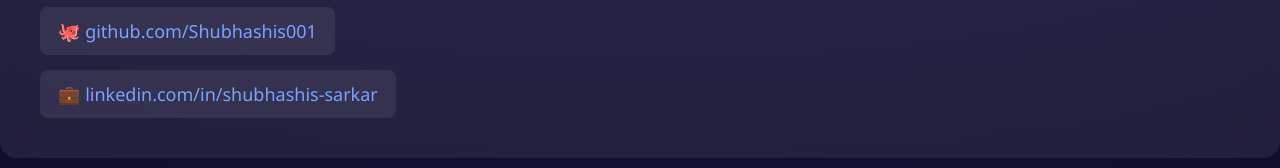
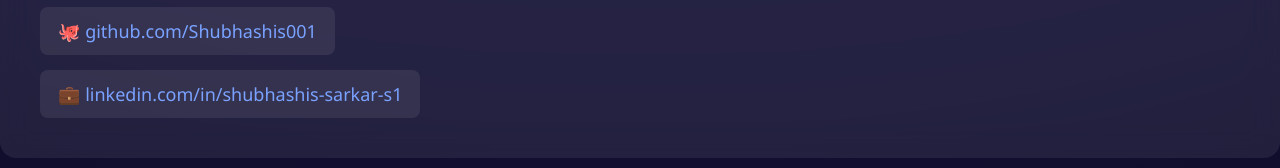
Before and after one commit to Shubhashis001/portfolio, a React (Create React App) app: page / in a window 1280 px wide. Shown: the part 1953-2121 px from the top of the page. Built offline with nearby package versions, Linux system fonts and the light colour scheme.

Commit message:
Add final LinkedIn profile link

```diff
--- a/src/App.js
+++ b/src/App.js
@@ -16,7 +16,7 @@ function App() {
         </ul>
       </nav>
 
-      {/* HERO */}
+      {/* HERO SECTION */}
       <section className="hero">
         <div className="hero-text">
           <h1>
@@ -33,6 +33,7 @@ function App() {
             <a href="/resume.pdf" download className="btn">
               Download Resume
             </a>
+
             <a href="#contact" className="btn outline">
               Contact Me
             </a>
@@ -77,6 +78,7 @@ function App() {
             <h3>AI Assistant</h3>
             <p>AI assistant using NLP and OpenAI API.</p>
           </div>
+
           <div className="glass project-card">
             <h3>Portfolio Website</h3>
             <p>React portfolio deployed on Vercel.</p>
@@ -89,6 +91,7 @@ function App() {
         <h2>Contact</h2>
 
         <div className="contact-links">
+          {/* EMAIL */}
           <a
             href="https://mail.google.com/mail/?view=cm&fs=1&to=shubhashissarkar375@gmail.com"
             target="_blank"
@@ -98,6 +101,7 @@ function App() {
             📧 shubhashissarkar375@gmail.com
           </a>
 
+          {/* GITHUB */}
           <a
             href="https://github.com/Shubhashis001"
             target="_blank"
@@ -107,13 +111,14 @@ function App() {
             🐙 github.com/Shubhashis001
           </a>
 
+          {/* LINKEDIN (FINAL URL) */}
           <a
-            href="https://www.linkedin.com/in/shubhashis-sarkar/"
+            href="https://www.linkedin.com/in/shubhashis-sarkar-s1"
             target="_blank"
             rel="noopener noreferrer"
             className="contact-item"
           >
-            💼 linkedin.com/in/shubhashis-sarkar
+            💼 linkedin.com/in/shubhashis-sarkar-s1
           </a>
         </div>
       </section>
```
